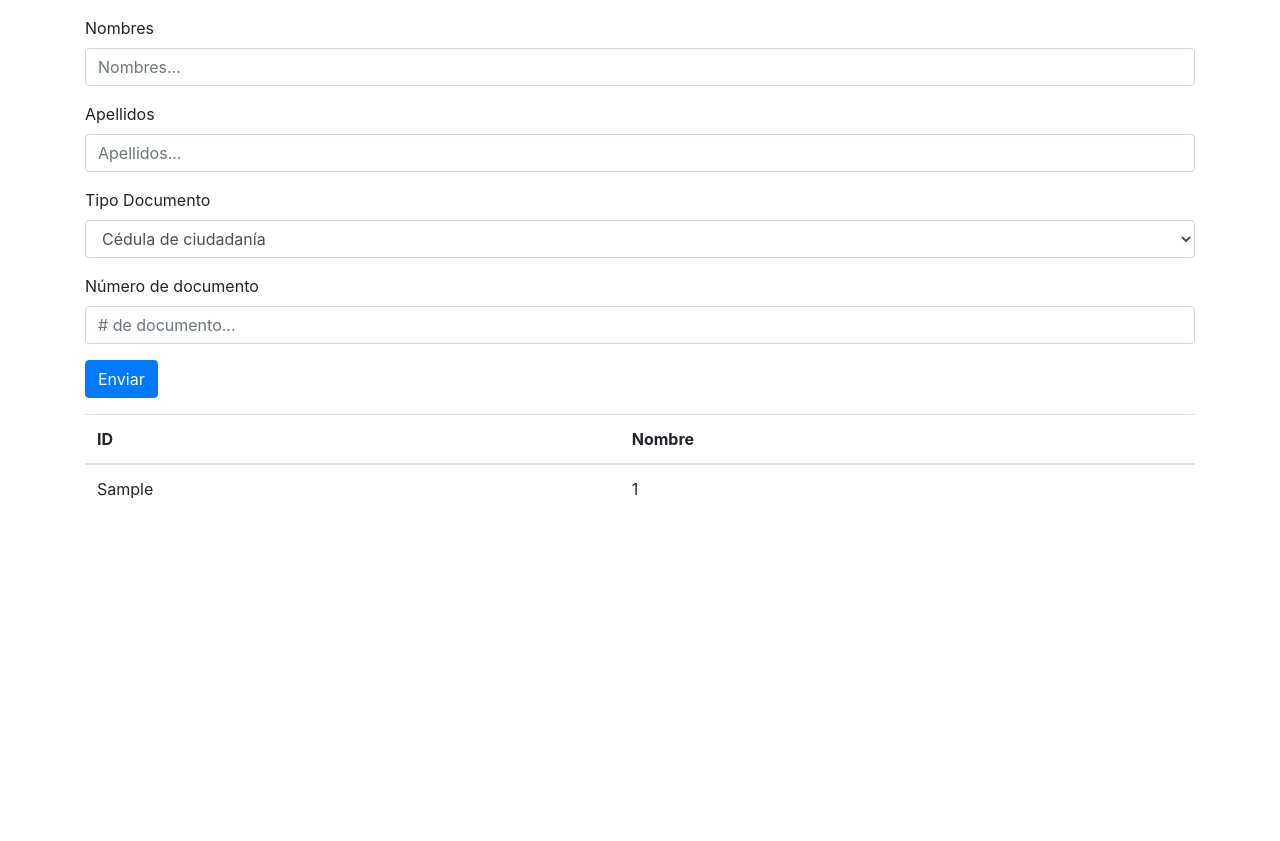
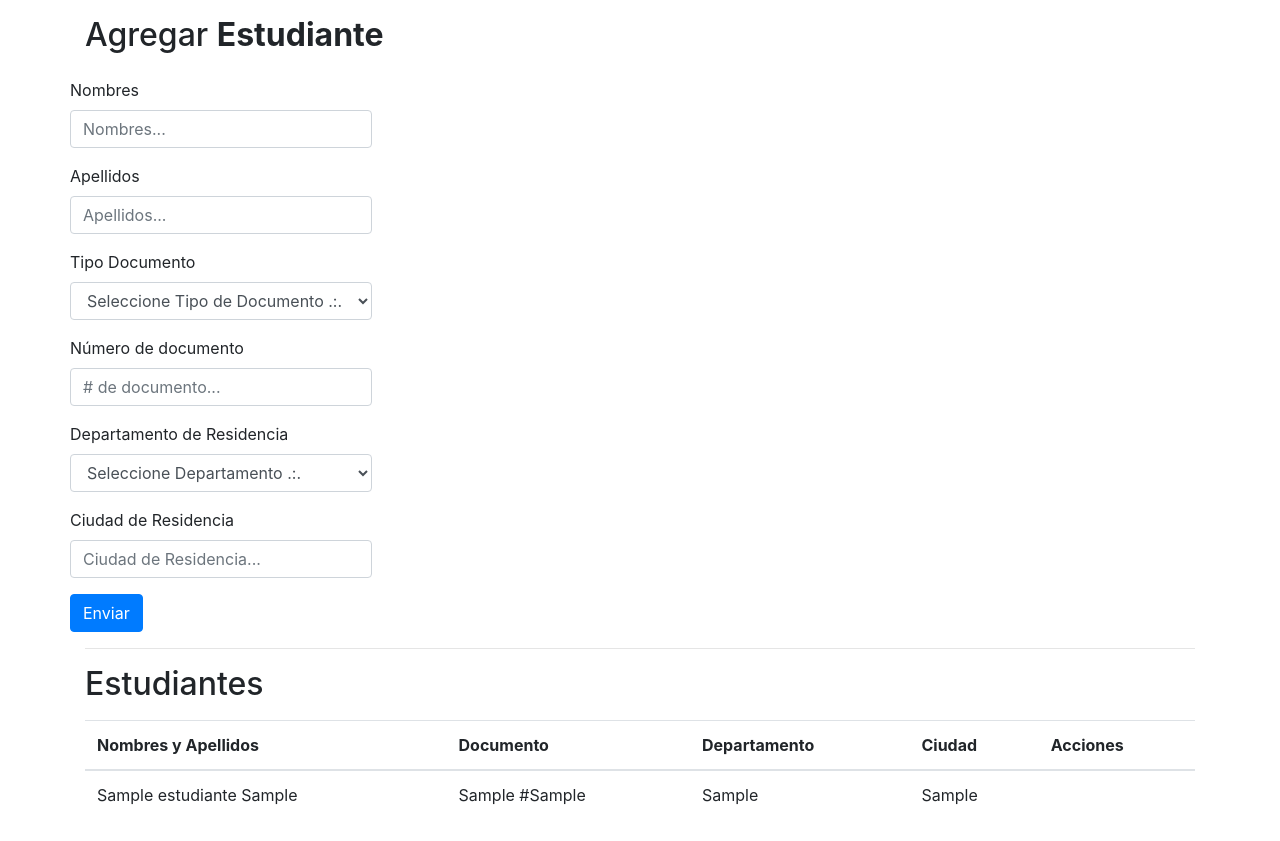
Before and after one commit to rokerbp/crudestudiantes, a PHP site: page / in a window 1280 px wide. Before the commit the page ends 499 px from the top, so only its background shows below. Run offline with PHP 8.4, Linux system fonts and the light colour scheme; tables that the repository leaves empty or names only in its code hold one stand-in row (values such as "Sample post").

Commit message:
agregado delete, update and create

```diff
--- a/conexion.php
+++ b/conexion.php
@@ -1,6 +1,72 @@
 <?php
-$conn = mysqli_connect("localhost", "root", "", "CRUD") or die( "No se pudo conectar con la base de datos");
-/*$mysqli = new mysqli("localhost", "root", "", "CRUD");
-if ($mysqli->connect_errno) {
-    echo "Fallo al conectar a MySQL: (" . $mysqli->connect_errno . ") " . $mysqli->connect_error;
-}*/
+//$conn = mysqli_connect("localhost", "root", "", "CRUD") or die( "No se pudo conectar con la base de datos");
+
+class Database{
+    private $con;
+    private $dbhost="localhost";
+    private $dbuser="root";
+    private $dbpass="";
+    private $dbname="CRUD";
+    function __construct(){
+        $this->connect_db();
+    }
+    public function connect_db(){
+        $this->con = mysqli_connect($this->dbhost, $this->dbuser, $this->dbpass, $this->dbname);
+        if(mysqli_connect_error()){
+            die("Conexión a la base de datos falló " . mysqli_connect_error() . mysqli_connect_errno());
+        }
+    }
+    //Limpia las variables antes de registrarlas en la DB, evita inyecciones SQL
+    public function sanitize($var){
+    $return = mysqli_real_escape_string($this->con, $var);
+    return $return;
+    }
+
+    public function create($nombres,$apellidos,$tipodoc,$numdoc,$departamento,$ciudad){
+        $sql = "INSERT INTO `estudiantes` (nombres, apellidos, tipodoc, numdoc, departamento, ciudad) VALUES ('$nombres', '$apellidos', '$tipodoc', '$numdoc', '$departamento', '$ciudad')";
+        $res = mysqli_query($this->con, $sql);
+        if($res){
+          return true;
+        }else{
+        return false;
+     }
+    }
+
+    public function read(){
+    $sql = "SELECT * FROM estudiantes";
+    $res = mysqli_query($this->con, $sql);
+    return $res;
+    }
+
+    public function readDepto(){
+    $sql = "SELECT * FROM departamentos";
+    $res = mysqli_query($this->con, $sql);
+    return $res;
+    }
+
+    public function single_record($id){
+        $sql = "SELECT * FROM estudiantes where id='$id'";
+        $res = mysqli_query($this->con, $sql);
+        $return = mysqli_fetch_object($res );
+        return $return ;
+    }
+    public function update($nombres,$apellidos,$tipodoc,$numdoc,$departamento, $ciudad, $id){
+        $sql = "UPDATE estudiantes SET nombres='$nombres', apellidos='$apellidos', tipodoc='$tipodoc', numdoc='$numdoc', departamento='$departamento', ciudad='$ciudad' WHERE id=$id";
+        $res = mysqli_query($this->con, $sql);
+        if($res){
+            return true;
+        }else{
+            return false;
+        }
+    }
+
+    public function delete($id){
+        $sql = "DELETE FROM estudiantes WHERE id=$id";
+        $res = mysqli_query($this->con, $sql);
+        if($res){
+        return true;
+        }else{
+        return false;
+        }
+    }
+}
--- a/index.php
+++ b/index.php
@@ -7,75 +7,129 @@ include ('conexion.php');
     <meta charset="UTF-8">
     <meta name="viewport" content="width=device-width, initial-scale=1.0">
     <link rel="stylesheet" href="https://stackpath.bootstrapcdn.com/bootstrap/4.3.1/css/bootstrap.min.css" integrity="sha384-ggOyR0iXCbMQv3Xipma34MD+dH/1fQ784/j6cY/iJTQUOhcWr7x9JvoRxT2MZw1T" crossorigin="anonymous">
+    <link rel="stylesheet" href="https://fonts.googleapis.com/icon?family=Material+Icons">
+    <link rel="stylesheet" href="https://maxcdn.bootstrapcdn.com/font-awesome/4.7.0/css/font-awesome.min.css">
     <script src="https://code.jquery.com/jquery-3.3.1.slim.min.js" integrity="sha384-q8i/X+965DzO0rT7abK41JStQIAqVgRVzpbzo5smXKp4YfRvH+8abtTE1Pi6jizo" crossorigin="anonymous"></script>
     <script src="https://cdnjs.cloudflare.com/ajax/libs/popper.js/1.14.7/umd/popper.min.js" integrity="sha384-UO2eT0CpHqdSJQ6hJty5KVphtPhzWj9WO1clHTMGa3JDZwrnQq4sF86dIHNDz0W1" crossorigin="anonymous"></script>
     <script src="https://stackpath.bootstrapcdn.com/bootstrap/4.3.1/js/bootstrap.min.js" integrity="sha384-JjSmVgyd0p3pXB1rRibZUAYoIIy6OrQ6VrjIEaFf/nJGzIxFDsf4x0xIM+B07jRM" crossorigin="anonymous"></script>
     <title>Formulario</title>
 </head>
 <body>
-    <div class="container my-3">
-    <?php
-        if (isset($_GET["success"]) && $_GET['success']==1){
-            ?>
-        <div class="alert alert-success alert-dismissible fade show" role="alert">
-                La persona se agregó correctamente
-                <button type="button" class="close" data-dismiss="alert" aria-label="Close">
-                    <span aria-hidden="true">&times;</span>
-                </button>
+    <div class="container">
+        <div class="table-wrapper">
+            <div class="table-title">
+                <div class="row">
+                    <div class="col-sm-8 my-3"><h2>Agregar <b>Estudiante</b></h2></div>
+                </div>
             </div>
     <?php
+        $estudiantes= new Database();
+        if(isset($_POST) && !empty($_POST)){
+            $nombres = $estudiantes->sanitize($_POST['nombres']);
+            $apellidos = $estudiantes->sanitize($_POST['apellidos']);
+            $tipodoc = $estudiantes->sanitize($_POST['documentoSelect']);
+            $numdoc = $estudiantes->sanitize($_POST['documento']);
+            $departamento = $estudiantes->sanitize($_POST['departamentoSelect']);
+            $ciudad = $estudiantes->sanitize($_POST['ciudad']);
+
+            $res = $estudiantes->create($nombres, $apellidos, $tipodoc, $numdoc, $departamento, $ciudad);
+            if($res){
+                $message= "Datos insertados con éxito";
+                $class="alert alert-success";
+            }else{
+                $message="No se pudieron insertar los datos";
+                $class="alert alert-danger";
+            }
+
+            ?>
+        <div class="<?php echo $class?>">
+            <?php echo $message;?>
+        </div>
+            <?php
         }
+
     ?>
-        <form name="capturar_datos" action="capturar.php" method="get">
+    <div class="row">
+        <form name="capturar_datos" method="post">
             <div class="form-group">
                 <label for="name">Nombres</label>
-                <input required name="nombres" type="text" class="form-control" id="Nombres" aria-describedby="nombreHelp" placeholder="Nombres...">
+                <input required name="nombres" type="text" class="form-control"  aria-describedby="nombreHelp" placeholder="Nombres...">
             </div>
             <div class="form-group">
                 <label for="name">Apellidos</label>
-                <input required name="apellidos" type="text" class="form-control" id="Apellidos" aria-describedby="apellidoHelp" placeholder="Apellidos...">
+                <input required name="apellidos" type="text" class="form-control"  aria-describedby="apellidoHelp" placeholder="Apellidos...">
             </div>
             <div class="form-group">
                 <label for="documentoSelect">Tipo Documento</label>
-                <select class="form-control" id="documentoSelect">
-                <option>Cédula de ciudadanía</option>
-                <option>Tarjeta de Identidad</option>
-                <option>Cédula de extranjería</option>
+                <select required class="form-control" name="documentoSelect">
+                <option value="">Seleccione Tipo de Documento .:.</option>
+                <option value="CC">Cédula de ciudadanía</option>
+                <option value="TI">Tarjeta de Identidad</option>
+                <option value="CE">Cédula de extranjería</option>
                 </select>
             </div>
             <div class="form-group">
                 <label for="documento">Número de documento</label>
-                <input required name="documento" type="text" class="form-control" id="documento" placeholder="# de documento...">
+                <input required name="documento" type="text" class="form-control"  placeholder="# de documento...">
+            </div>
+            <div class="form-group">
+                <label for="departamentoSelect">Departamento de Residencia</label>
+                <select required class="form-control" name="departamentoSelect">
+                <option value="">Seleccione Departamento .:.</option>
+                <?php
+                    $deptos=$estudiantes->readDepto();
+                    while ($row=mysqli_fetch_object($deptos)){
+                        $id=$row->id_departamento;
+                        $departamento=$row->departamento;
+                            echo "<option value=".$departamento.">".$departamento."</option>";
+                    }
+                ?>
+                </select>
+            </div>
+            <div class="form-group">
+                <label for="name">Ciudad de Residencia</label>
+                <input required name="ciudad" type="text" class="form-control" aria-describedby="ciudadHelp" placeholder="Ciudad de Residencia...">
             </div>
             <button type="submit" class="btn btn-primary">Enviar</button>
         </form>
-
+    </div>
+    <hr>
+        <h2>Estudiantes</h2>
         <div class="my-3">
         <table class="table">
             <thead>
                 <tr>
-                    <th scope="col">ID</th>
-                    <th scope="col">Nombre</th>
+                    <th scope="col">Nombres y Apellidos</th>
+                    <th scope="col">Documento</th>
+                    <th scope="col">Departamento</th>
+                    <th scope="col">Ciudad</th>
+                    <th scope="col">Acciones</th>
                 </tr>
             </thead>
             <tbody>
             <?php
-
-                $sql = "SELECT * FROM departamentos";
-                if($resultado = $conn->query($sql)){
-                    while ($fila = $resultado->fetch_row()){
+                $listado=$estudiantes->read();
+                while ($row=mysqli_fetch_object($listado)){
+                    $id=$row->id;
+                    $nombres=$row->nombres." ".$row->apellidos;
+                    $documento=$row->tipodoc." #".$row->numdoc;
+                    $departamento=$row->departamento;
+                    $ciudad=$row->ciudad;
                         echo "<tr>";
-                        echo "<td>" .$fila[0]."</td>";
-                        echo "<td>" .$fila[1]."</td>";
+                        echo "<td>" .$nombres."</td>";
+                        echo "<td>" .$documento."</td>";
+                        echo "<td>" .$departamento."</td>";
+                        echo "<td>" .$ciudad."</td>";
+                        echo "<td>"?>
+                        <a href="update.php?id=<?php echo $id;?>" class="edit" title="Editar" data-toggle="tooltip"><i class="material-icons">&#xE254;</i></a>
+                        <a href="delete.php?id=<?php echo $id;?>" class="delete" title="Eliminar" data-toggle="tooltip"><i class="material-icons">&#xE872;</i></a>
+                        <?php
+                        echo "</td>";
                         echo "</tr>";
-                    }
-                    $resultado->close();
-                }
-            ?>
+                    }?>
             </tbody>
             </table>
         </div>
-
     </div>
 </body>
 </html>
```
Also changed, not shown: create.php (added, +28 -0 lines), delete.php (added, +13 -0 lines), update.php (added, +116 -0 lines).
